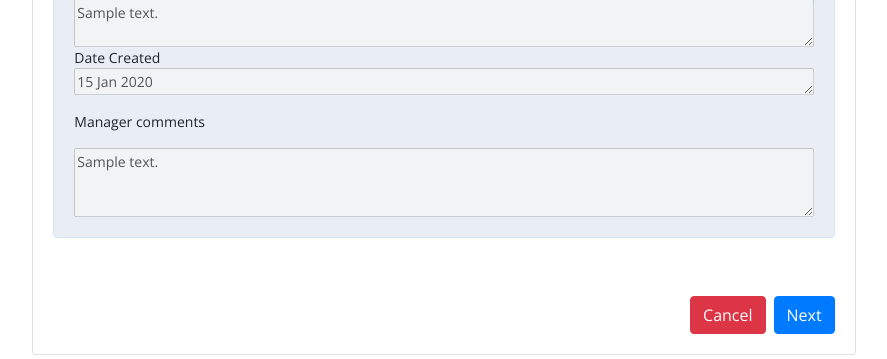
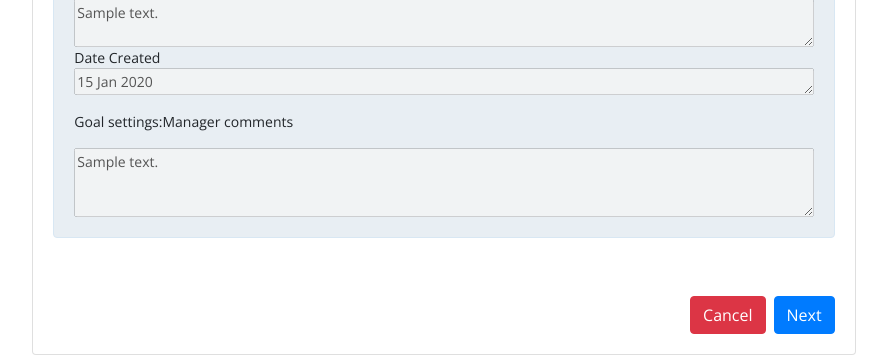
Before and after one commit to kratinidh/denselightpmp, a Django app: page /Appraisals/allM/1/UpdateMidYear/UpdateG/ in a window 1280 px wide. Shown: the part 959-1318 px from the top of the page, without its empty margins (196-1083 px from the left). Run offline with Django 3.2, Linux system fonts and the light colour scheme; a user stored in the database is signed in; tables that the repository leaves empty hold one stand-in row (values such as "Sample post"); grey boxes marked "Sample" are stand-in pictures; some libraries are stand-ins or nearby versions.

Commit message:
exchanged naming

```diff
--- a/Appraisals/templates/Appraisals/MidUpdateG.html
+++ b/Appraisals/templates/Appraisals/MidUpdateG.html
@@ -90,10 +90,10 @@
 
                             {%if comment.goal_id == form.id.value%}
                               {%if comment.created_by != request.user.profile%}
-                              <p>Employee comments</p>
+                              <p>Goal settings:Employee comments</p>
                               <textarea rows="3" cols="4" readonly disabled>{{comment.comment}}</textarea>
                               {%elif comment.created_by == request.user.profile%}
-                               <p>Manager comments</p>
+                               <p>Goal settings:Manager comments</p>
                               <textarea rows="3" cols="4" readonly disabled>{{comment.comment}}</textarea>
                               {%endif%}
                             {%endif%}
```
